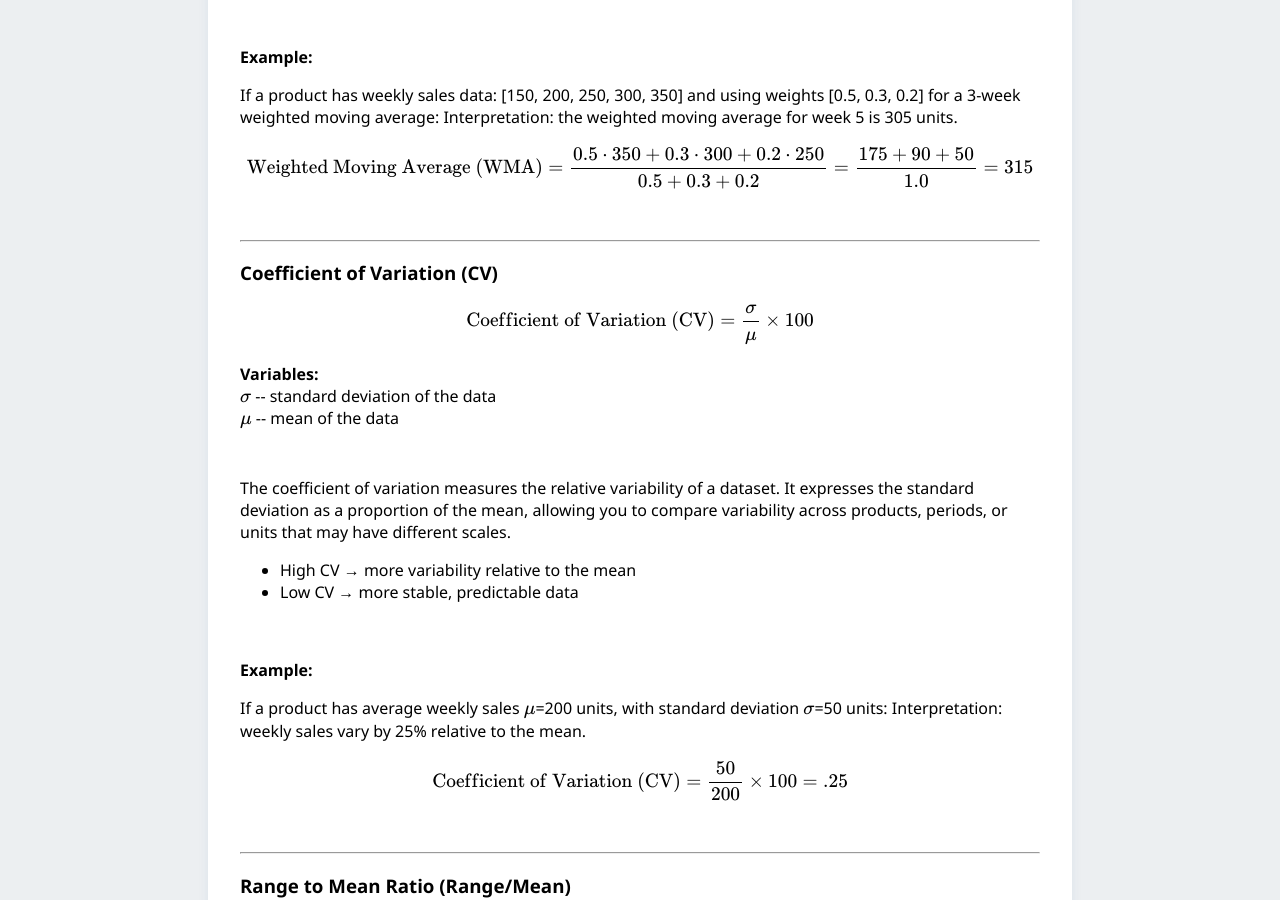
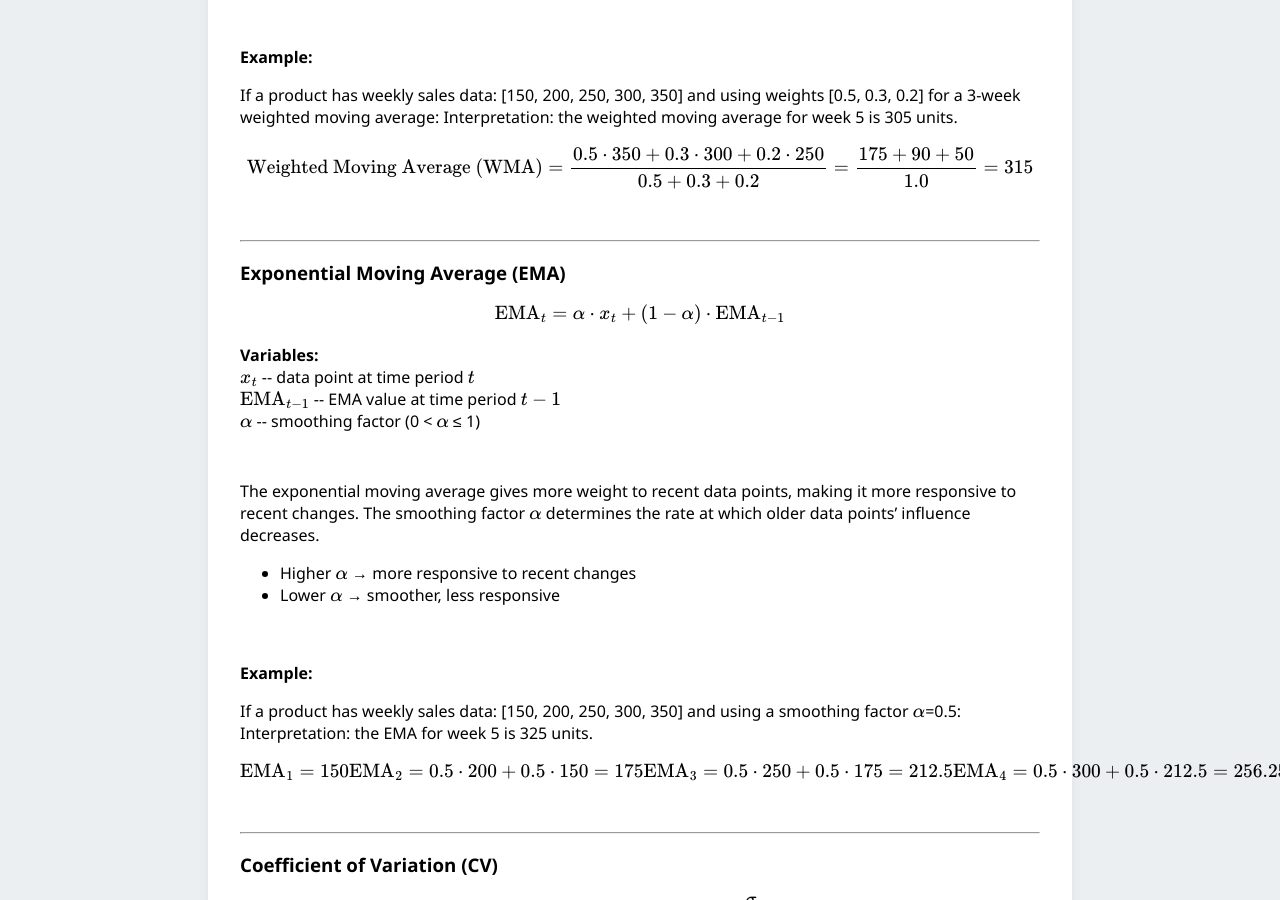
Before and after one commit to jaymcc2/product-sales-formulas, a Jekyll site: the page built from sales_math/index.md, in a window 1280 px wide and 900 px high, scrolled down 4327 px. Built offline with Jekyll 4.4.1, drawn with Linux system fonts in a browser that asks for light colours.

Commit message:
Added exponential moving average

```diff
--- a/_data/formulas.yml
+++ b/_data/formulas.yml
@@ -230,6 +230,37 @@
       example-equation:
         $$
         \text{Weighted Moving Average (WMA)} = \frac{0.5 \cdot 350 + 0.3 \cdot 300 + 0.2 \cdot 250}{0.5 + 0.3 + 0.2} = \frac{175 + 90 + 50}{1.0} = 315
+        $$
+
+# Exponential Moving Average (EMA)
+- id: exponential-moving-average
+  title: Exponential Moving Average (EMA)
+  category: analysis math
+  tags: [product, trends, forecast]
+  equation: |
+    $$
+    \text{EMA}_t = \alpha \cdot x_t + (1 - \alpha) \cdot \text{EMA}_{t-1}
+    $$
+  variables:
+    $x_t$: data point at time period $t$
+    $\text{EMA}_{t-1}$: EMA value at time period $t-1$
+    $\alpha$: smoothing factor (0 < $\alpha$ ≤ 1)
+  comment: |
+    The exponential moving average gives more weight to recent data points, making it more responsive to recent changes.
+    The smoothing factor $\alpha$ determines the rate at which older data points' influence decreases.
+    - Higher $\alpha$ → more responsive to recent changes
+    - Lower $\alpha$ → smoother, less responsive
+  examples:
+    - example-comment: |
+        If a product has weekly sales data: [150, 200, 250, 300, 350] and using a smoothing factor $\alpha$=0.5:
+        Interpretation: the EMA for week 5 is 325 units.
+      example-equation:
+        $$
+        \text{EMA}_1 = 150 \\
+        \text{EMA}_2 = 0.5 \cdot 200 + 0.5 \cdot 150 = 175 \\
+        \text{EMA}_3 = 0.5 \cdot 250 + 0.5 \cdot 175 = 212.5 \\
+        \text{EMA}_4 = 0.5 \cdot 300 + 0.5 \cdot 212.5 = 256.25 \\
+        \text{EMA}_5 = 0.5 \cdot 350 + 0.5 \cdot 256.25 = 303.125
         $$
 
 # Coefficient of Variation (CV)
```
